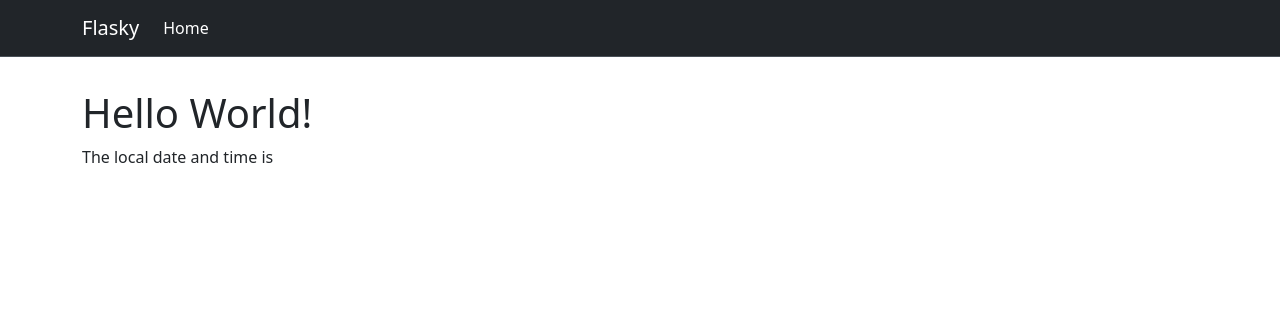
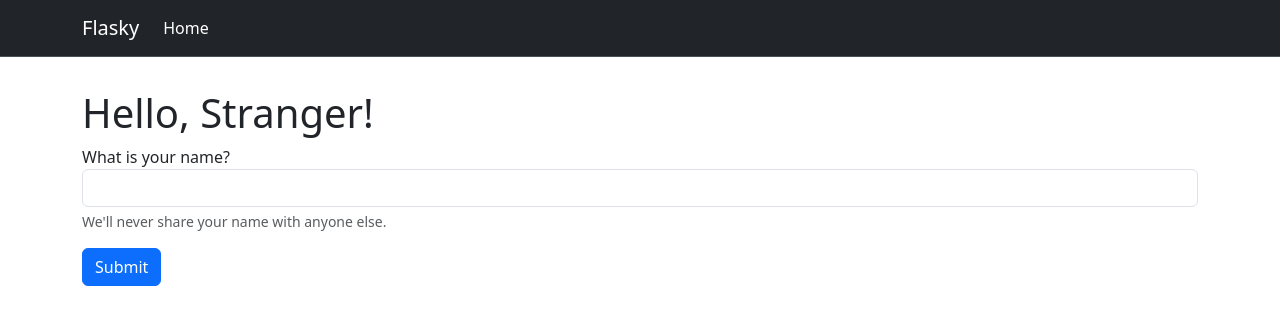
Before and after one commit to turksoyomer/blog-app-django, a Django app: page / in a window 1280 px wide. Shown: the top 325 px of the page. Run offline with Django 4.2, Linux system fonts and the light colour scheme.

Commit message:
web forms

```diff
--- /dev/null
+++ b/project/app/forms.py
@@ -0,0 +1,12 @@
+from django import forms
+
+class NameForm(forms.Form):
+    name = forms.CharField(label='What is your name?')
+
+    def __init__(self, *args, **kwargs):
+        super().__init__(*args, **kwargs)
+        for visible in self.visible_fields():
+            visible.field.widget.attrs['class'] = 'form-control'
+
+    class Meta:
+        fields = '__all__'
--- a/project/app/templates/app/base.html
+++ b/project/app/templates/app/base.html
@@ -29,11 +29,20 @@
     </div>
   </nav>
   {% endblock navbar %}
+  {% block content %}
   <div class="container mt-3 pt-3">
-    {% block content %}
+    {% for message in messages %}
+    <div class="alert alert-{{ message.tags }} alert-dismissible fade show" role="alert">
+      <button type="button" class="btn-close" data-bs-dismiss="alert" aria-label="Close"></button>
+      {{ message }}
+    </div>
+    {% endfor %}
 
-    {% endblock content %}
+    {% block page_content %}
+
+    {% endblock page_content %}
   </div>
+  {% endblock content %}
   <script src="https://cdn.jsdelivr.net/npm/@popperjs/core@2.11.8/dist/umd/popper.min.js"
     integrity="sha384-I7E8VVD/ismYTF4hNIPjVp/Zjvgyol6VFvRkX/vR+Vc4jQkC+hVqc2pM8ODewa9r"
     crossorigin="anonymous"></script>
--- a/project/app/templates/app/index.html
+++ b/project/app/templates/app/index.html
@@ -1,8 +1,16 @@
 {% extends "app/base.html" %}
 
-{% block content %}
+{% block page_content %}
 <div class="page-header">
-  <h1>Hello World!</h1>
+  <h1>Hello, {% if name %}{{ name }}{% else %}Stranger{% endif %}!</h1>
 </div>
-<p>The local date and time is {{ local_time }}</p>
-{% endblock content %}
+<form action="" method="post">
+  {% csrf_token %}
+  <div class="mb-3">
+    {{ form.name.label_tag }}
+    {{ form.name }}
+    <div class="form-text">We'll never share your name with anyone else.</div>
+  </div>
+  <button type="submit" class="btn btn-primary">Submit</button>
+</form>
+{% endblock page_content %}
--- a/project/app/templates/app/user.html
+++ b/project/app/templates/app/user.html
@@ -1,7 +1,7 @@
 {% extends "app/base.html" %}
 
-{% block content %}
+{% block page_content %}
 <div class="page-header">
   <h1>Hello, {{ name }}!</h1>
 </div>
-{% endblock content %}
+{% endblock page_content %}
--- a/project/app/views.py
+++ b/project/app/views.py
@@ -1,8 +1,27 @@
 from django.shortcuts import render
 from django.utils import timezone
+from django.http import HttpResponseRedirect
+from django.urls import reverse
+from django.contrib import messages
+
+from .forms import NameForm
 
 def index(request):
-    context = {'current_time': timezone.now()}
+    if request.method == 'POST':
+        form = NameForm(request.POST)
+        if form.is_valid():
+            name = form.cleaned_data.get('name')
+            old_name = request.session.get('name')
+            if old_name is not None and old_name != name:
+                messages.success(request, 'Looks like you have changed your name!')
+            request.session['name'] = name
+            return HttpResponseRedirect(reverse('app:index'))
+    form = NameForm()
+    context = {
+        'current_time': timezone.now(),
+        'form': form,
+        'name': request.session.get('name'),
+    }
     return render(request, 'app/index.html', context)
 
 def user(request, name):
```
